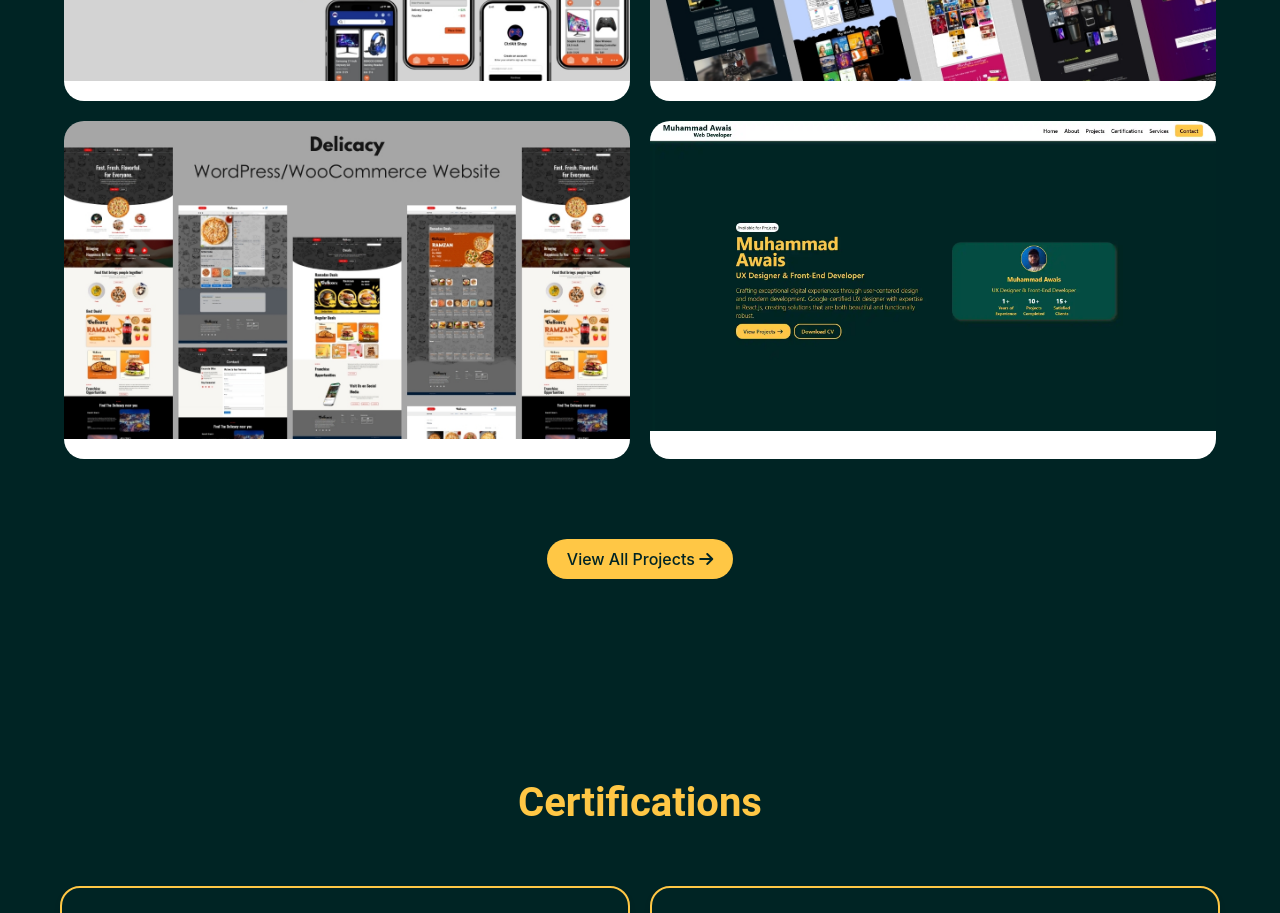
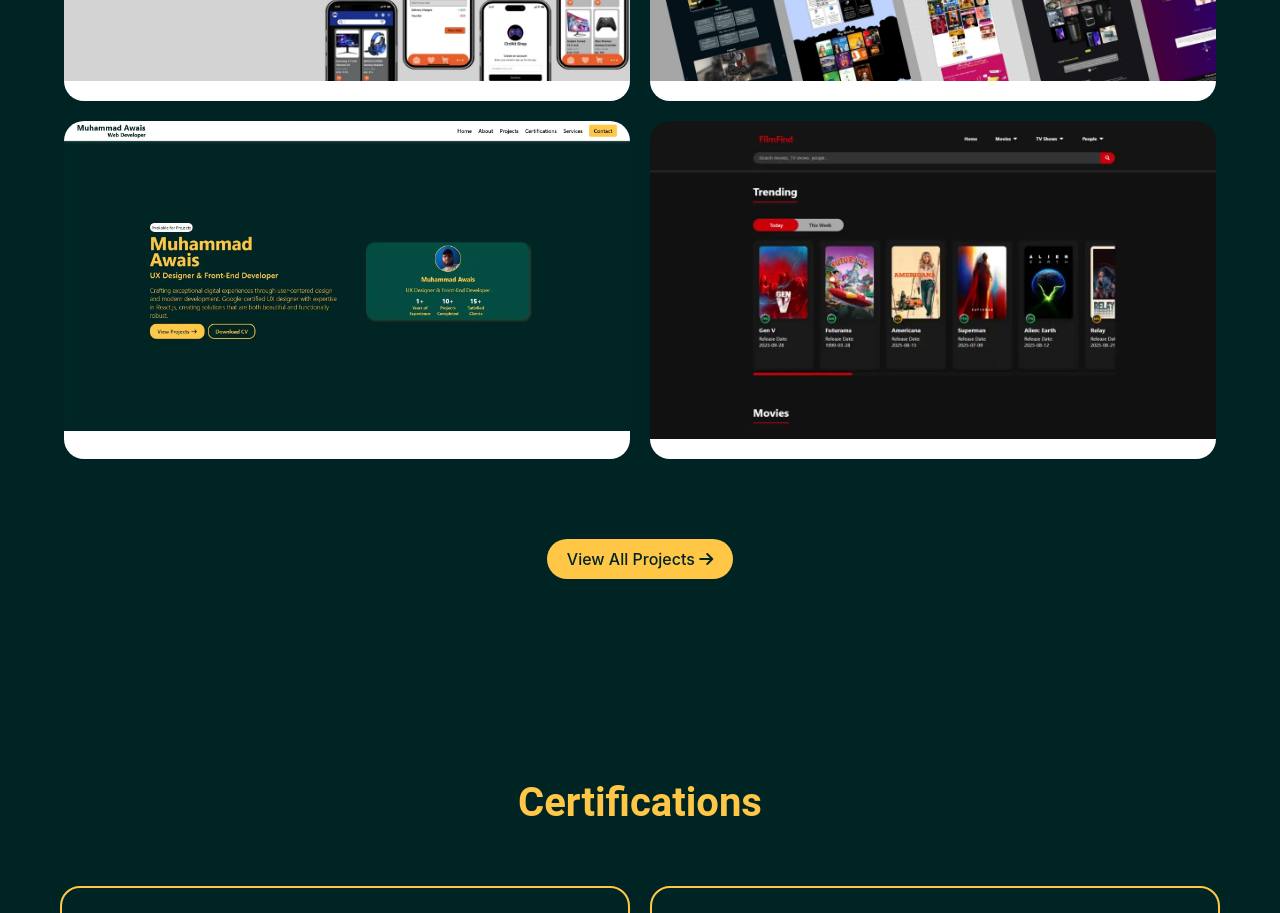
Before and after one commit to muhammad-awais-web-dev/portfolio-website, a React (Create React App) app: page / in a window 1280 px wide. Shown: the part 1540-2453 px from the top of the page. Built offline with nearby package versions, Linux system fonts and the light colour scheme.

Commit message:
Added FilmFind project that uses TMDB API to search for movies and TV shows.

```diff
--- a/src/data/projectsData.js
+++ b/src/data/projectsData.js
@@ -82,7 +82,7 @@ const projectsData = [
         icon_Class: "fa-solid fa-arrow-right"
       }
     ],
-    featured: true
+    featured: false
   },
   {
     id: 5,
@@ -141,6 +141,27 @@ const projectsData = [
       }
     ],
     featured: true
+  },
+  {
+    id:8,
+    image: process.env.PUBLIC_URL + '/assets/Projects/filmfind.webp',
+    category: "React.js + API",
+    title: "FilmFind - Movie Search App",
+    description: "A React.js app that fetches and displays movie, and tv show data from TMDB API.",
+    tags: ["React", "API", "JavaScript"],
+    buttons: [
+      {
+        text: "View Project",
+        ref: "https://muhammad-awais-web-dev.github.io/FilmFind/",
+        icon_Class: "fa-solid fa-arrow-right"
+      },
+      {
+        text: "Code",
+        ref: "https://github.com/muhammad-awais-web-dev/FilmFind/",
+        icon_Class: "fa-brands fa-github"
+      }
+    ],
+    featured: true
   }
 ];
 
```
Also changed, not shown: public/assets/Projects/filmfind.webp (added).
